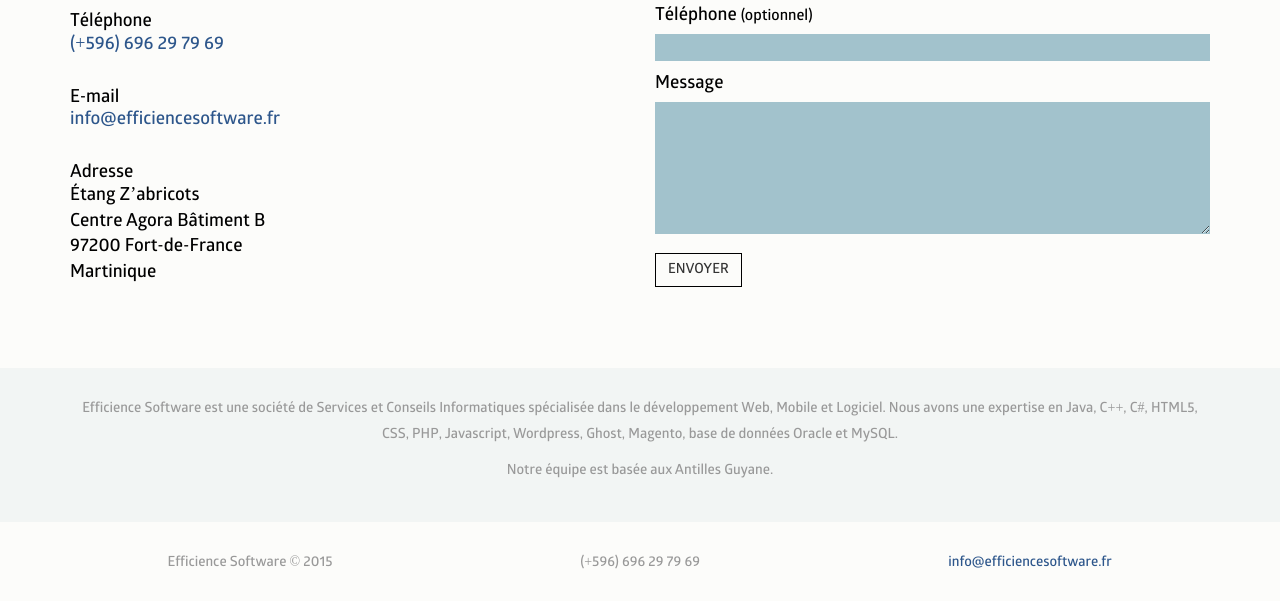
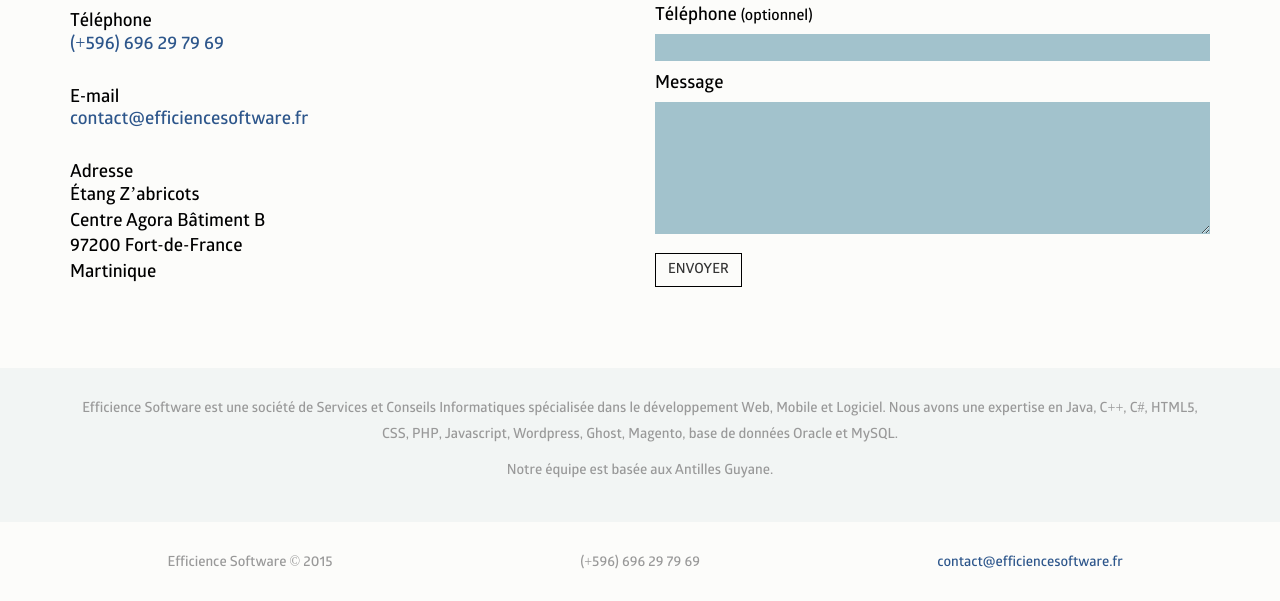
Before and after one commit to efficience-software/efficience-software.github.io, a Jekyll site: the page built from contact.html, in a window 1280 px wide. Shown: the part 296-897 px from the top of the page. Built offline with Jekyll 4.4.1, drawn with Linux system fonts in a browser that asks for light colours; nearby versions of some CDN libraries; some web fonts are replaced.

Commit message:
change contact info

```diff
--- a/_config.yml
+++ b/_config.yml
@@ -1,6 +1,6 @@
 # Site settings
 title: Efficience Software
-email: info@efficiencesoftware.fr
+email: contact@efficiencesoftware.fr
 phone: (+596) 696 29 79 69
 description: > # this means to ignore newlines until "baseurl:"
     Efficience Software aide votre entreprise à atteindre ses objectifs en vous accompagnant dans le choix et la mise en oeuvre de solutions adaptées à vos besoins.
--- a/js/contact.js
+++ b/js/contact.js
@@ -62,7 +62,7 @@
 						'text': txt,
 						'to': [
 							{
-								'email': 'info@efficiencesoftware.fr',
+								'email': 'contact@efficiencesoftware.fr',
 								'name': 'Efficience Software Team',
 								'type': 'to'
 							}]
```
